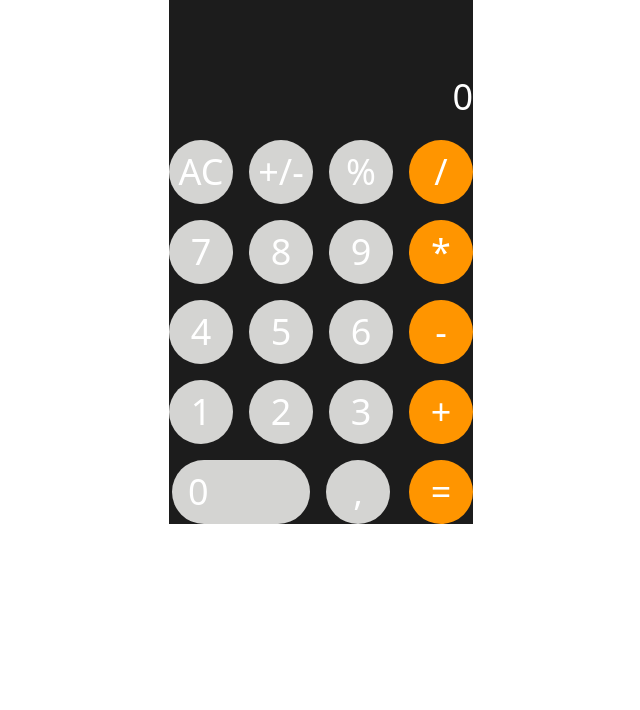
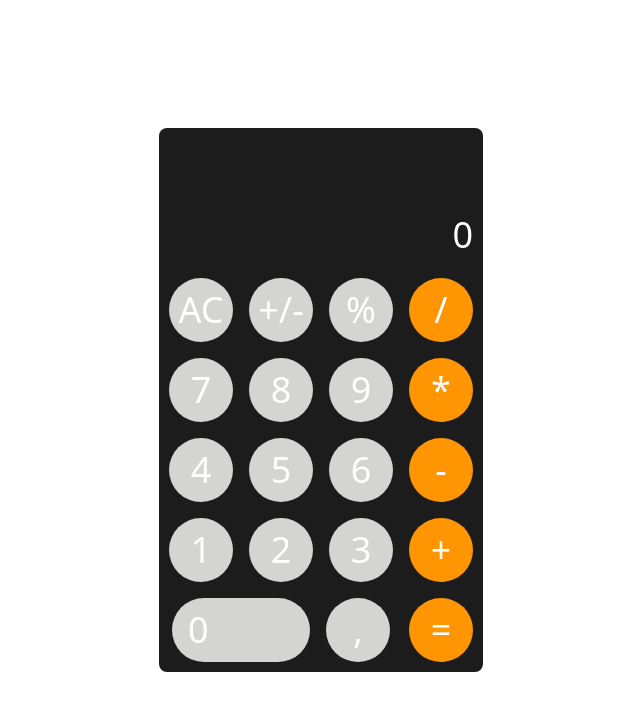
Before and after one commit to dev-nhkhoa/ios-calculator, a React (Create React App) app: page / in a window 1280 px wide. Shown: the top 710 px of the page, without its empty margins (319-959 px from the left). Built offline with nearby package versions, Linux system fonts and the light colour scheme.

Commit message:
style: center the calculator and add ToDo

```diff
--- a/src/components/Calculator.jsx
+++ b/src/components/Calculator.jsx
@@ -4,12 +4,13 @@ import { useState, createContext } from "react";
 
 export const UserContext = createContext();
 
+// TODO: ADD ANIMATE WHEN CLICK NUMBERS BTN & MATHS BTN
 const Calculator = () => {
   const [output, setOutput] = useState(0);
 
   return (
-    <div className="flex justify-center">
-      <div className="flex w-max max-w-lg flex-col gap-4 bg-[#1C1C1C] text-white">
+    <div className="flex h-screen items-center justify-center">
+      <div className="flex w-max max-w-lg flex-col gap-4 rounded-lg bg-[#1C1C1C] p-[10px] text-white">
         <CaclulatorScreen outputText={output} />
         <UserContext.Provider
           value={{
```
